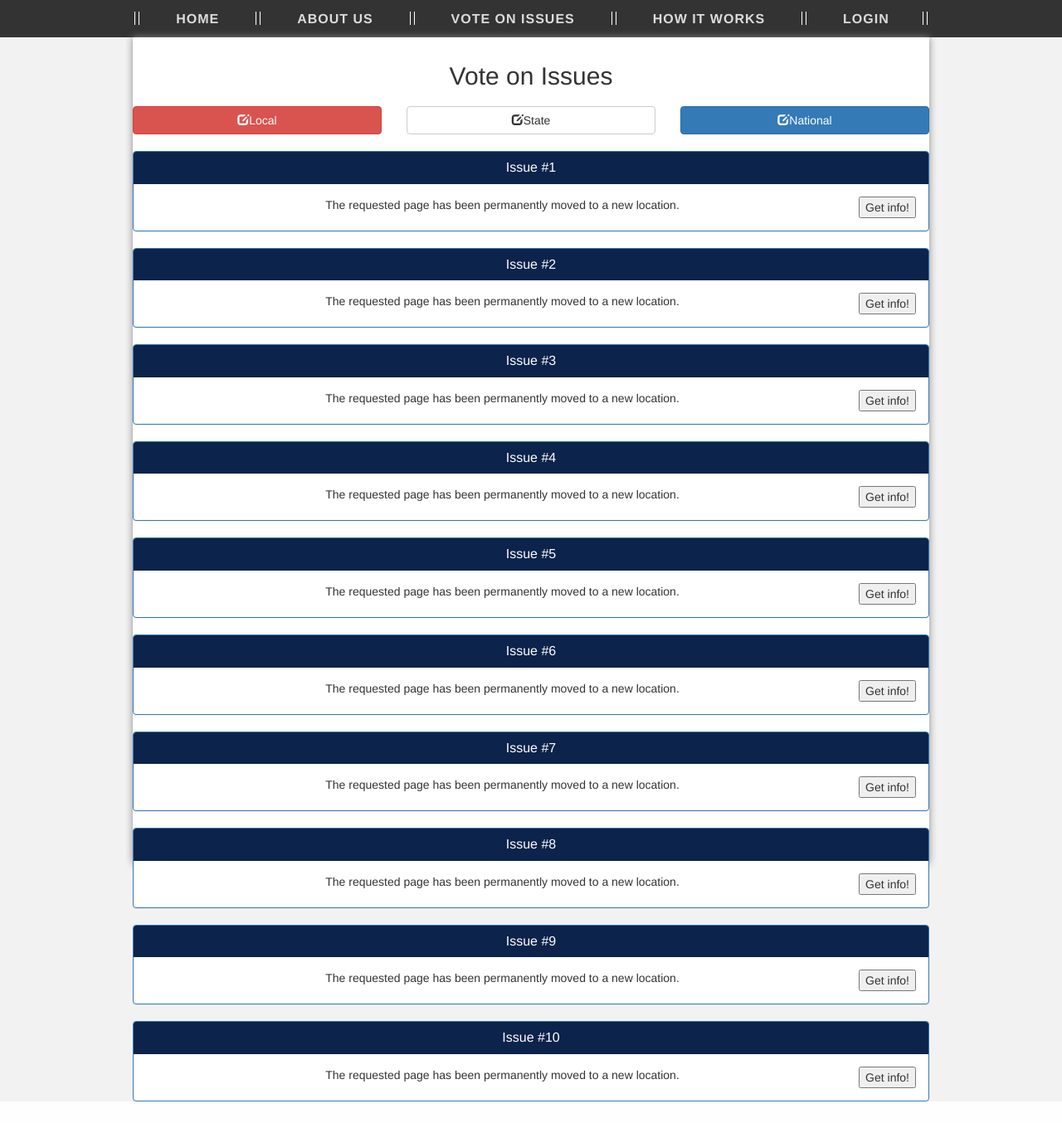
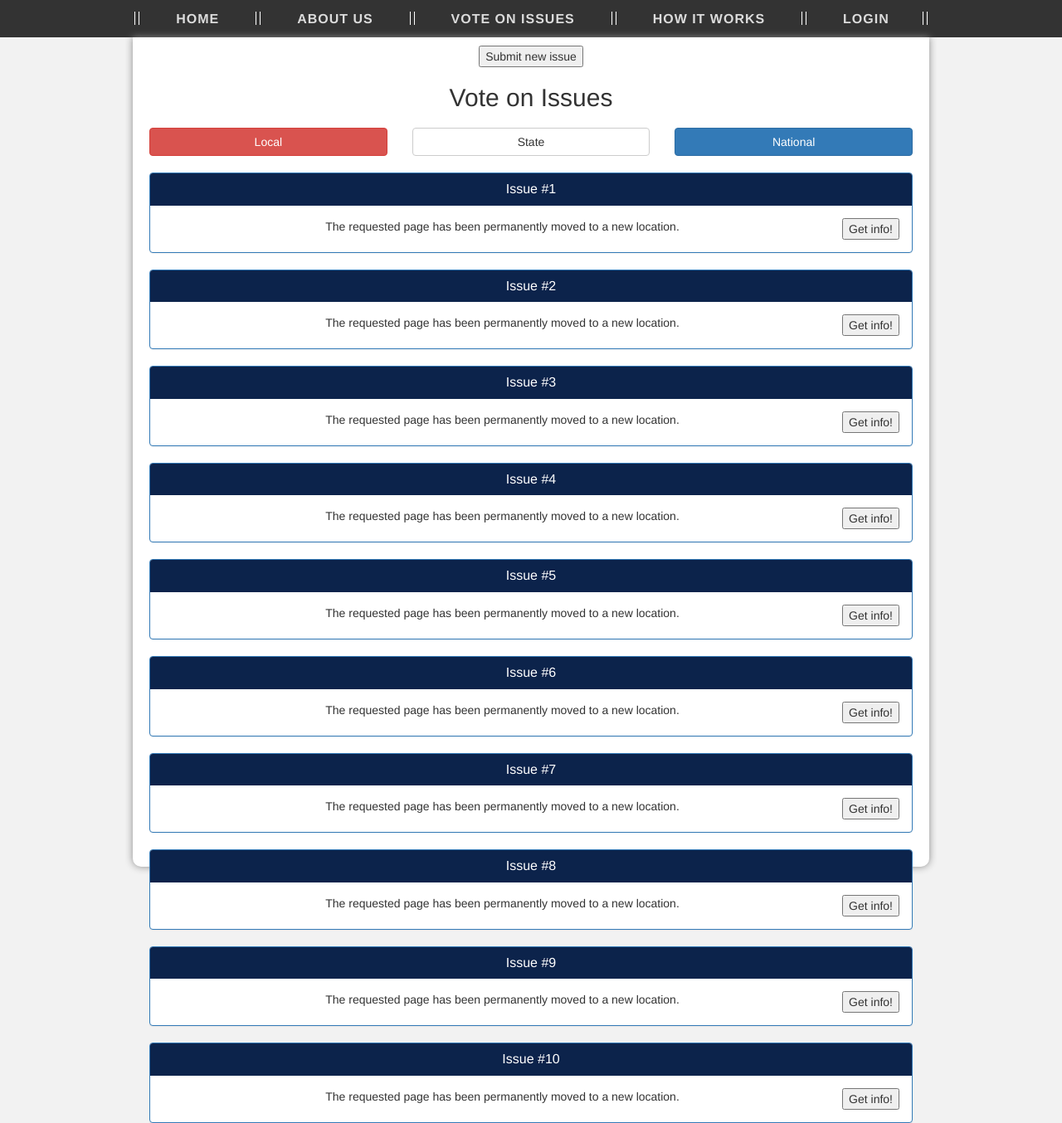
Before and after one commit to pjs33/HackArizona, a PHP site: page /HackArizona/issue_voting.php in a window 1280 px wide. Shown: the part 100-1454 px from the top of the page at 83% size. Before the commit the page ends 1428 px from the top, so only its background shows below. Run offline with PHP 8.4, Linux system fonts and the light colour scheme; some libraries are stand-ins or nearby versions.

Commit message:
Updated Index and issue_voting

```diff
--- a/css/styles/indexstyle.css
+++ b/css/styles/indexstyle.css
@@ -49,6 +49,7 @@ body {
 #imgThumb1,#imgThumb2,#imgThumb3 {
     width: 100%;
     height: 80%;
+    overflow:none;
 }
 
 #popularIssuesContent {
--- a/index.php
+++ b/index.php
@@ -210,15 +210,15 @@
 
         <div class="row">
           <div id="localIssues" class="col-sm-4">
-      	    <a type="button" class="btn btn-danger btn-block"><span class="glyphicon glyphicon-edit"></span>Local</a>
+      	    <a type="button" class="btn btn-danger btn-block">Local</a>
             <span id="localCaret" style="color: #d9534f; font-size: 20pt; display: none;" class="glyphicon glyphicon-triangle-top" aria-hidden="true"></span>
           </div>
           <div id="stateIssues" class="col-sm-4">
-             <a type="button" class="btn btn-default btn-block"><span class="glyphicon glyphicon-edit"></span>State</a>
+             <a type="button" class="btn btn-default btn-block">State</a>
              <span id="stateCaret" style="color: black; font-size: 20pt; display: none;" class="glyphicon glyphicon-triangle-top" aria-hidden="true"></span>
           </div>
           <div id="nationalIssues" class="col-sm-4">
-            <a type="button" class="btn btn-primary btn-block"><span class="glyphicon glyphicon-edit"></span>National</a>
+            <a type="button" class="btn btn-primary btn-block">National</a>
             <span id="nationalCaret" style="color: #337ab7; font-size: 20pt; display: none;" class="glyphicon glyphicon-triangle-top" aria-hidden="true"></span>
           </div>
         </div>
--- a/issue_voting.php
+++ b/issue_voting.php
@@ -87,6 +87,13 @@
 
     #buttonContainer {
       margin-bottom: 20px;
+      padding-left: 20px;
+      padding-right: 20px;
+    }
+
+    #listOfIssues {
+      margin-left: 20px;
+      margin-right: 20px;
     }
 
 
@@ -99,6 +106,9 @@
     ?>
 
     <div id="bodyContent">
+
+      <button style="margin-left: auto; margin-right: auto;">Submit new issue</button>
+
       <h2 id="votingHeader">
         Vote on Issues
       </h2>
@@ -107,15 +117,15 @@
 
         <div class="row">
           <div id="localIssues" class="col-sm-4">
-            <a type="button" class="btn btn-danger btn-block"><span class="glyphicon glyphicon-edit"></span>Local</a>
+            <a type="button" class="btn btn-danger btn-block">Local</a>
             <span id="localCaret" style="color: #d9534f; font-size: 20pt; display: none;" class="glyphicon glyphicon-triangle-top" aria-hidden="true"></span>
           </div>
           <div id="stateIssues" class="col-sm-4">
-             <a type="button" class="btn btn-default btn-block"><span class="glyphicon glyphicon-edit"></span>State</a>
+             <a type="button" class="btn btn-default btn-block">State</a>
              <span id="stateCaret" style="color: black; font-size: 20pt; display: none;" class="glyphicon glyphicon-triangle-top" aria-hidden="true"></span>
           </div>
           <div id="nationalIssues" class="col-sm-4">
-            <a type="button" class="btn btn-primary btn-block"><span class="glyphicon glyphicon-edit"></span>National</a>
+            <a type="button" class="btn btn-primary btn-block">National</a>
             <span id="nationalCaret" style="color: #337ab7; font-size: 20pt; display: none;" class="glyphicon glyphicon-triangle-top" aria-hidden="true"></span>
           </div>
         </div>
```
